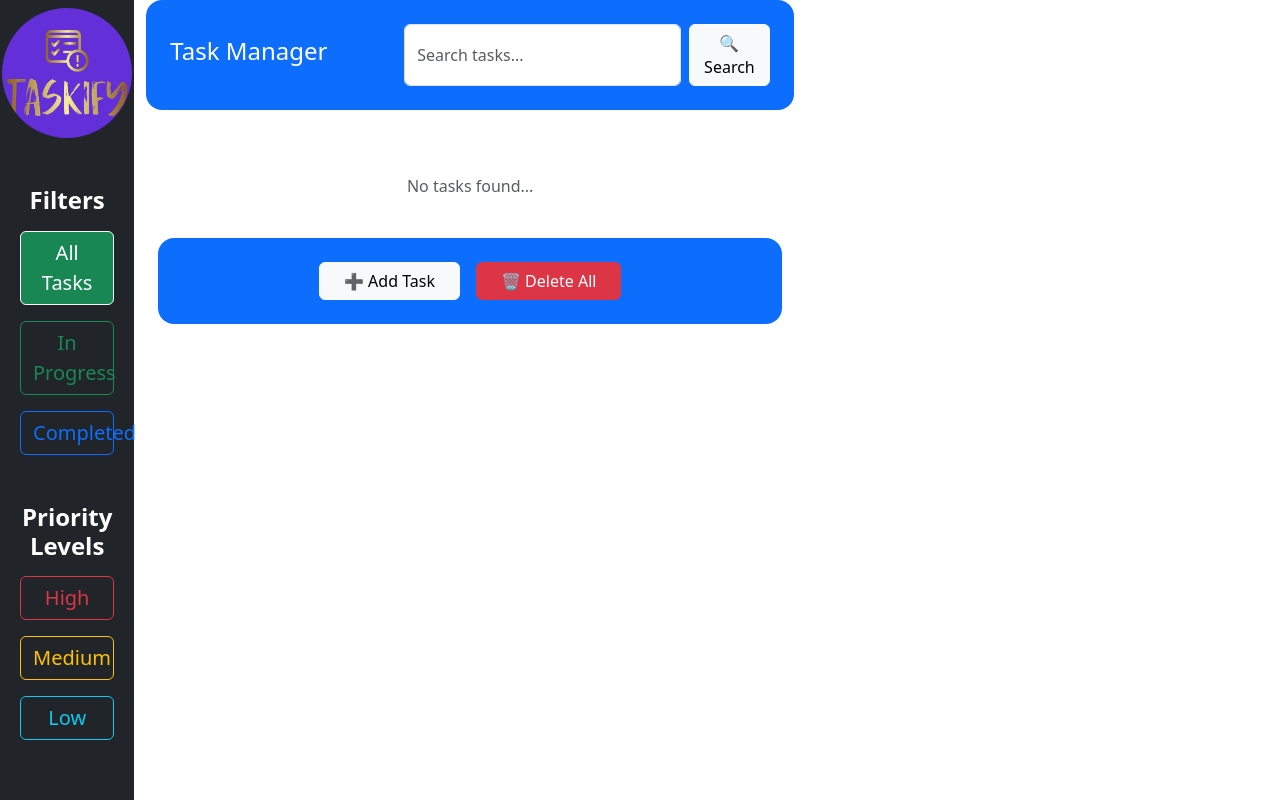
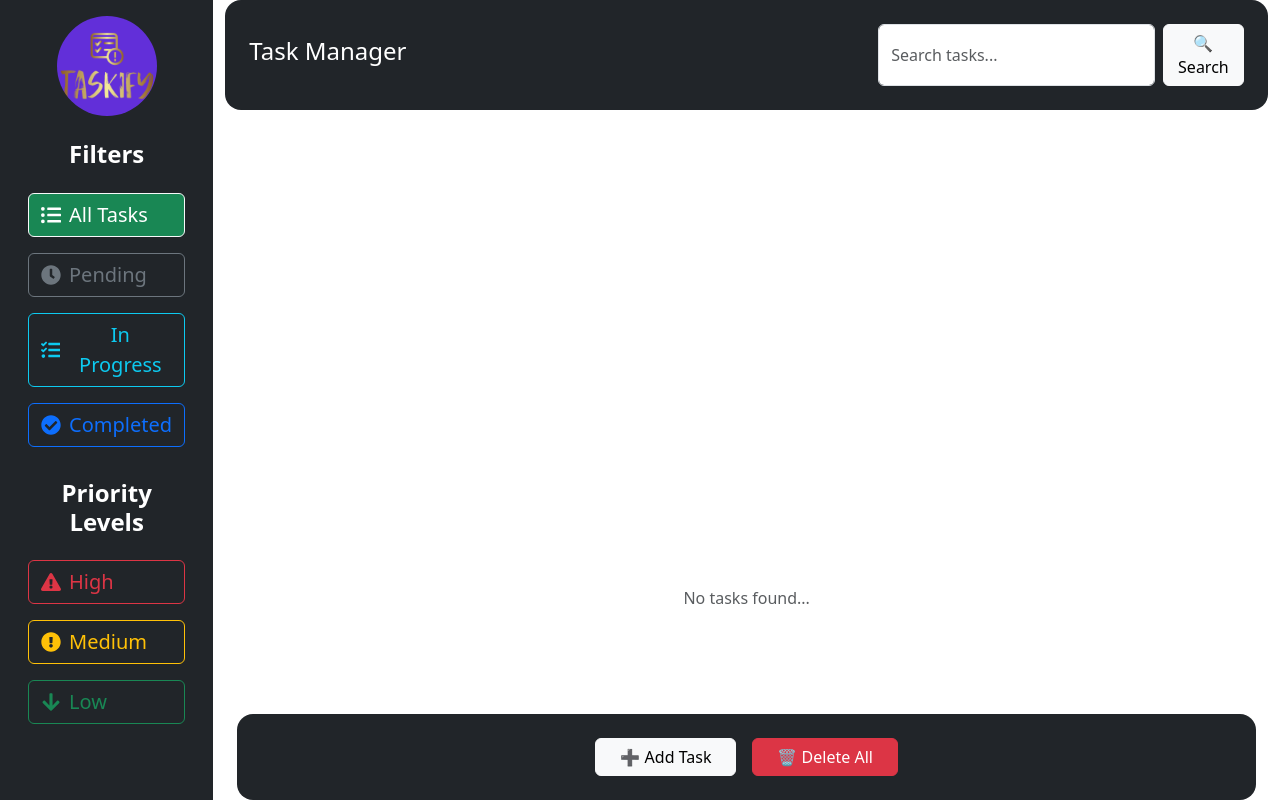
Before and after one commit to Rawan634/Final_React_Project, a React (Vite) app in the folder frontend/: page / in a window 1280 px wide. Built offline with nearby package versions, Linux system fonts and the light colour scheme.

Commit message:
Changes was committed

```diff
--- a/frontend/src/components/Footer.jsx
+++ b/frontend/src/components/Footer.jsx
@@ -14,13 +14,21 @@ const Footer = ({ filters }) => {
   useEffect(() => {
     let tempTasks = tasks;
 
-    // Apply filters
-    if (filters.status) tempTasks = tempTasks.filter((x) => x.status === filters.status);
-    if (filters.priority) tempTasks = tempTasks.filter((x) => x.priority === filters.priority);
+    // Apply status filter
+    if (filters.status) {
+      tempTasks = tempTasks.filter((x) => x.status === filters.status);
+    }
+
+    // Apply priority filter
+    if (filters.priority) {
+      tempTasks = tempTasks.filter((x) => x.priority === filters.priority);
+    }
 
     // Apply search filter
     if (searchQuery.trim()) {
-      tempTasks = tempTasks.filter((task) => task.title.toLowerCase().includes(searchQuery.toLowerCase()));
+      tempTasks = tempTasks.filter((task) =>
+        task.title.toLowerCase().includes(searchQuery.toLowerCase())
+      );
     }
 
     setFilteredTasks(tempTasks);
@@ -33,11 +41,16 @@ const Footer = ({ filters }) => {
   const handleAddTask = () => {
     if (!newTask.title.trim()) return;
 
-    console.log("Adding task:", newTask);
-
     dispatch(addTask(newTask));
 
-    setNewTask({ title: "", description: "", dueDate: "", priority: "Medium", status: "Pending" });
+    setNewTask({
+      title: "",
+      description: "",
+      dueDate: "",
+      priority: "",
+      status: ""
+    });
+
     setIsModalOpen(false);
   };
 
@@ -45,7 +58,7 @@ const Footer = ({ filters }) => {
   return (
     <div className="container mt-4">
       {/* Task List */}
-      <div className="mt-4 d-flex flex-wrap justify-content-center gap-3">
+      <div className="task-list-container d-flex flex-wrap justify-content-center gap-3 flex-grow-1" tabindex="0">
         {filteredTasks.length > 0 ? (
           filteredTasks.map((task, index) => (
             <TaskCard key={index} task={task} onDelete={() => dispatch(deleteTask(index))} onUpdate={(updatedTask) => dispatch(updateTask({ index, updatedTask }))} />
@@ -56,7 +69,8 @@ const Footer = ({ filters }) => {
       </div>
 
       {/* Footer Buttons */}
-      <div className="d-flex justify-content-center gap-3 mt-4 bg-primary text-white p-4 rounded-4 header">
+      <div className="d-flex justify-content-center gap-3 mt-4 text-white p-4 rounded-4 header"
+      style={{ backgroundColor: "#212529"}}>
         <button className="btn btn-light px-4" onClick={() => setIsModalOpen(true)}>➕ Add Task</button>
         <button className="btn btn-danger px-4" onClick={() => dispatch(clearTasks())}>🗑️ Delete All</button>
       </div>
--- a/frontend/src/components/Header.jsx
+++ b/frontend/src/components/Header.jsx
@@ -20,7 +20,7 @@ const Header = () => {
   };
 
   return (
-    <div className="bg-primary text-white p-4 rounded-4 header">
+    <div className="text-white p-4 rounded-4 header" style={{ backgroundColor: "#212529"}}>
       <div className="d-flex justify-content-between align-items-center">
         <h4>Task Manager</h4>
         <div className="d-flex gap-2">
--- a/frontend/src/components/Sidebar.jsx
+++ b/frontend/src/components/Sidebar.jsx
@@ -1,55 +1,60 @@
-import logo from "../assests/Logo.png";
+import logo from "../assets/Logo.png";
+import { FaListUl, FaClock, FaTasks, FaCheckCircle, FaExclamationTriangle, FaExclamationCircle, FaArrowDown } from "react-icons/fa";
 
-const Sidebar = ({
-  status, setStatus, priority, setPriority
-}) => {
-
+const Sidebar = ({ status, setStatus, priority, setPriority }) => {
 
   function toggleStatus(newStatus) {
-    if (newStatus === status) {
-      setStatus('')
-    } else {
-      setStatus(newStatus)
-    }
+    setStatus(newStatus === status ? '' : newStatus);
   }
 
   function togglePriority(newPriority) {
-    if (newPriority === priority) {
-      setPriority('')
-    } else {
-      setPriority(newPriority)
-    }
+    setPriority(newPriority === priority ? '' : newPriority);
   }
 
   return (
-    <div className="p-2 vh-100 d-flex flex-column align-items-center" >
+    <div className="p-3 vh-100 d-flex flex-column align-items-center text-white">
       {/* Logo */}
-      <div className="text-white text-center">
+      <div className="text-center mb-4">
         <img
           src={logo}
           alt="Logo"
           className="rounded-circle"
-          style={{ width: "130px", height: "130px", objectFit: "cover" }}
+          style={{ width: "100px", height: "100px", objectFit: "cover" }}
         />
       </div>
 
       {/* Filters Section */}
-      <div className="w-100 mt-5">
-        <h4 className="text-white text-center mb-3 fw-bold">Filters</h4>
-        <div className="d-flex flex-column gap-3">
-          <button className={`btn btn-outline-light fs-5 ${status === '' ? 'bg-success text-white' : ''}`} onClick={() => toggleStatus('')}>All Tasks</button>
-          <button className={`btn btn-outline-success fs-5 ${status === 'In Progress' ? 'bg-success text-white' : ''}`} onClick={() => toggleStatus('In Progress')}>In Progress</button>
-          <button className={`btn btn-outline-primary fs-5 ${status === 'Completed' ? 'bg-primary text-white' : ''}`} onClick={() => toggleStatus('Completed')}>Completed</button>
+      <div className="w-100">
+        <h5 className="text-center mb-4 fs-4 fw-bold">Filters</h5>
+        <div className="d-flex flex-column gap-2">
+          <button className={`btn btn-outline-light fs-5 d-flex align-items-center gap-2 mb-2 ${status === '' ? 'bg-success text-white' : ''}`} onClick={() => toggleStatus('')}>
+            <FaListUl /> <span>All Tasks</span>
+          </button>
+          <button className={`btn btn-outline-secondary fs-5 d-flex align-items-center gap-2 mb-2 ${status === 'Pending' ? 'bg-secondary text-white' : ''}`} onClick={() => toggleStatus('Pending')}>
+            <FaClock /> <span>Pending</span>
+          </button>
+          <button className={`btn btn-outline-info fs-5 d-flex align-items-center gap-2 mb-2 ${status === 'In Progress' ? 'bg-info text-white' : ''}`} onClick={() => toggleStatus('In Progress')}>
+            <FaTasks /> <span>In Progress</span>
+          </button>
+          <button className={`btn btn-outline-primary fs-5 d-flex align-items-center gap-2 mb-2 ${status === 'Completed' ? 'bg-primary text-white' : ''}`} onClick={() => toggleStatus('Completed')}>
+            <FaCheckCircle /> <span>Completed</span>
+          </button>
         </div>
       </div>
 
       {/* Priority Section */}
-      <div className="w-100 mt-5">
-        <h4 className="text-white text-center mb-3 fw-bold">Priority Levels</h4>
-        <div className="d-flex flex-column gap-3">
-          <button className={`btn btn-outline-danger fs-5 ${priority === 'High' ? 'bg-danger text-white' : ''}`} onClick={() => togglePriority('High')}>High</button>
-          <button className={`btn btn-outline-warning fs-5 ${priority === 'Medium' ? 'bg-warning text-white' : ''}`} onClick={() => togglePriority('Medium')}>Medium</button>
-          <button className={`btn btn-outline-info fs-5 ${priority === 'Low' ? 'bg-info text-white' : ''}`} onClick={() => togglePriority('Low')}>Low</button>
+      <div className="w-100 mt-4">
+        <h5 className="text-center mb-4 fs-4 fw-bold">Priority Levels</h5>
+        <div className="d-flex flex-column gap-2">
+          <button className={`btn btn-outline-danger fs-5 d-flex align-items-center gap-2 mb-2 ${priority === 'High' ? 'bg-danger text-white' : ''}`} onClick={() => togglePriority('High')}>
+            <FaExclamationTriangle /> <span>High</span>
+          </button>
+          <button className={`btn btn-outline-warning fs-5 d-flex align-items-center gap-2 mb-2 ${priority === 'Medium' ? 'bg-warning text-white' : ''}`} onClick={() => togglePriority('Medium')}>
+            <FaExclamationCircle /> <span>Medium</span>
+          </button>
+          <button className={`btn btn-outline-success fs-5 d-flex align-items-center gap-2 mb-2 ${priority === 'Low' ? 'bg-success text-white' : ''}`} onClick={() => togglePriority('Low')}>
+            <FaArrowDown /> <span>Low</span>
+          </button>
         </div>
       </div>
     </div>
--- a/frontend/src/index.css
+++ b/frontend/src/index.css
@@ -13,11 +13,45 @@
   -moz-osx-font-smoothing: grayscale;
 }
 
-.col-md-10 {
+html, body {
+  height: 100%;
+  margin: 0;
+  padding: 0;
+  overflow-x: hidden;
+}
+
+.container-fluid {
   min-height: 100vh;
   display: flex;
   flex-direction: column;
 }
+
+.row {
+  height: 100%;
+  display: flex;
+  flex-wrap: nowrap;
+}
+
+
+.col-md-2 {
+  height: 100vh;
+}
+.col-md-10 {
+  display: flex;
+  flex-direction: column;
+  justify-content: space-between;
+  height: 100vh;
+  overflow: hidden;
+}
+
+.task-list-container {
+  flex-grow: 1;
+  overflow-y: auto;
+  padding-bottom: 10px;
+  max-height: calc(100vh - 160px);
+  min-height: 120px;
+}
+
 .task-card {
   width: 300px;
   margin: auto;
@@ -46,11 +80,10 @@ a:hover {
 }
 
 body {
-  margin: 0;
-  display: flex;
-  place-items: center;
   min-width: 320px;
   min-height: 100vh;
+  display: flex;
+  flex-direction: column;
 }
 
 h1 {
@@ -89,6 +122,7 @@ button:focus-visible {
     background-color: #f9f9f9;
   }
 }
+
 .modal-overlay {
   position: fixed;
   top: 0;
--- a/frontend/src/pages/Home.jsx
+++ b/frontend/src/pages/Home.jsx
@@ -8,15 +8,15 @@ const Home = () => {
   const [priority, setPriority] = useState('');
 
   return (
-    <div className="container-fluid">
-      <div className="row">
+    <div className="container-fluid vh-100">
+    <div className="row h-100">
       {/* Sidebar */}
       <div className="col-12 col-md-2 bg-dark text-white position-sticky top-0 vh-100">
         <Sidebar status={status} setStatus={setStatus} priority={priority} setPriority={setPriority} />
       </div>
 
       {/* Main Content */}
-        <div className="col-12 col-md-10 d-flex flex-column min-vh-100">
+      <div className="col-12 col-md-10 d-flex flex-column vh-100">
         <Header />
         <Footer filters={{ priority, status }} />
       </div>
```
Also changed, not shown: frontend/src/components/Taskcard.jsx (+21 -59 lines), frontend/src/assets/Logo.png (renamed from frontend/src/assests/Logo.png). Lines whose indentation alone changed are shown as unchanged.
